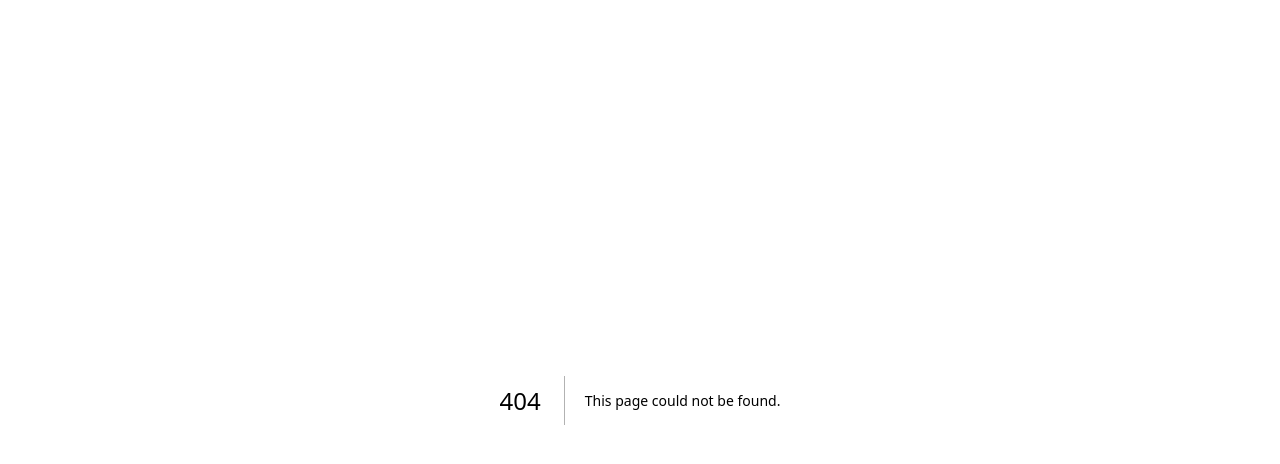
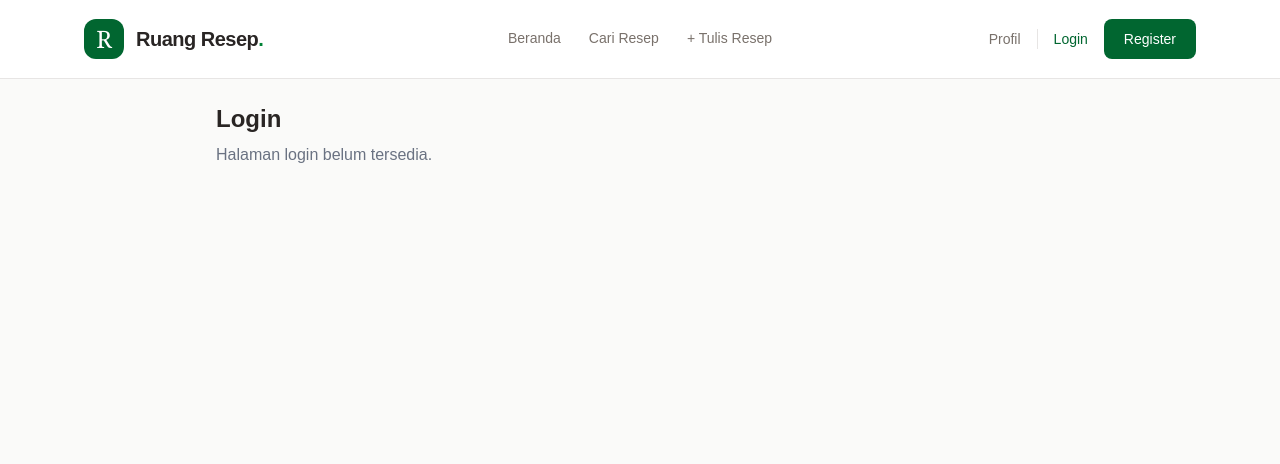
Before and after one commit to DafferNx/tubes-web-rongawi, a Next.js app: page /login in a window 1280 px wide. Before the commit this address had no page. Shown: the top 464 px of the page. Built offline with nearby package versions, Linux system fonts and the light colour scheme.

Commit message:
add: menambahkan navbar dan mengubah tampilan pencarian

```diff
--- a/src/app/globals.css
+++ b/src/app/globals.css
@@ -1,3 +1,7 @@
 @import "tailwindcss";
 
-body { margin: 0; font-family: Arial, Helvetica, sans-serif; }
+body {
+  font-family: Arial, sans-serif;
+  color: #292524;
+  background: #fafaf9;
+}
--- a/src/app/layout.js
+++ b/src/app/layout.js
@@ -1,4 +1,5 @@
 import "./globals.css";
+import Navbar from "@/components/Navbar";
 
 export const metadata = {
   title: "Forum Resep | Inspirasi masakan sehari-hari",
@@ -11,7 +12,10 @@ export default function RootLayout({ children }) {
       lang="id"
       className="h-full antialiased"
     >
-      <body className="min-h-full flex flex-col">{children}</body>
+      <body className="min-h-full flex flex-col">
+        <Navbar />
+        <main id="konten" className="flex-1">{children}</main>
+      </body>
     </html>
   );
 }
--- /dev/null
+++ b/src/app/login/page.jsx
@@ -0,0 +1,3 @@
+export default function LoginPage() {
+  return <div className="max-w-4xl mx-auto p-6"><h1 className="text-2xl font-bold mb-2">Login</h1><p className="text-gray-500">Halaman login belum tersedia.</p></div>;
+}
--- /dev/null
+++ b/src/app/profile/page.jsx
@@ -0,0 +1,3 @@
+export default function ProfilePage() {
+  return <div className="max-w-4xl mx-auto p-6"><h1 className="text-2xl font-bold mb-2">Profil</h1><p className="text-gray-500">Halaman profil belum tersedia.</p></div>;
+}
--- /dev/null
+++ b/src/app/register/page.jsx
@@ -0,0 +1,3 @@
+export default function RegisterPage() {
+  return <div className="max-w-4xl mx-auto p-6"><h1 className="text-2xl font-bold mb-2">Register</h1><p className="text-gray-500">Halaman register belum tersedia.</p></div>;
+}
--- a/src/app/search/page.jsx
+++ b/src/app/search/page.jsx
@@ -1,43 +1,43 @@
-import Link from 'next/link';
+'use client';
+import { useState } from 'react';
+
+const categories = ['Semua', 'Makanan', 'Dessert', 'Minuman'];
+const recipes = [
+  { name: 'Nasi Goreng', category: 'Makanan', image: 'photo-1512058564366-18510be2db19' },
+  { name: 'Kue Cokelat', category: 'Dessert', image: 'photo-1578985545062-69928b1d9587' },
+  { name: 'Es Lemon', category: 'Minuman', image: 'photo-1544145945-f90425340c7e' },
+];
 
 export default function SearchPage() {
+  const [search, setSearch] = useState('');
+  const [category, setCategory] = useState('Semua');
+  const results = recipes.filter((r) =>
+    r.name.toLowerCase().includes(search.toLowerCase()) &&
+    (category === 'Semua' || r.category === category)
+  );
+
   return (
-    <div className="max-w-2xl mx-auto p-6 mt-10 bg-white rounded-lg shadow-md text-black">
-      <Link href="/" className="text-blue-600 hover:underline">
-        Kembali ke Beranda
-      </Link>
-
-      <h1 className="text-2xl font-bold mt-4 mb-6">Cari Resep</h1>
-
-      <div className="space-y-4">
-        <div>
-          <label htmlFor="keyword" className="block font-semibold mb-1">
-            Nama Resep
-          </label>
-          <input
-            id="keyword"
-            type="text"
-            className="w-full border border-gray-300 p-2 rounded"
-            placeholder="Contoh: Nasi Goreng"
-          />
-        </div>
-
-        <div>
-          <label htmlFor="category" className="block font-semibold mb-1">
-            Kategori
-          </label>
-          <select id="category" className="w-full border border-gray-300 p-2 rounded">
-            <option>Semua Kategori</option>
-            <option>Makanan Berat</option>
-            <option>Dessert</option>
-            <option>Minuman</option>
-          </select>
-        </div>
-
-        <button type="button" className="w-full bg-blue-600 text-white p-3 rounded font-bold hover:bg-blue-700">
-          Cari Resep
-        </button>
+    <div className="max-w-4xl mx-auto p-6">
+      <h1 className="text-3xl font-bold text-green-800 mb-2">Cari Resep</h1>
+      <p className="text-gray-500 mb-6">Inspirasi masakan untuk harimu.</p>
+      <div className="flex flex-wrap gap-3">
+        <input aria-label="Cari resep" placeholder="Cari resep..." value={search} onChange={(e) => setSearch(e.target.value)} className="border border-gray-300 rounded-lg p-3 bg-white flex-1 min-w-0" />
+        <select aria-label="Kategori" value={category} onChange={(e) => setCategory(e.target.value)} className="border border-gray-300 rounded-lg p-3 bg-white">
+          {categories.map((c) => <option key={c}>{c}</option>)}
+        </select>
       </div>
+      <p className="text-sm text-gray-500 my-5">Riwayat contoh: Nasi Goreng · Kue Cokelat · Es Lemon</p>
+      <h2 className="text-xl font-bold mb-4">Pilihan Resep</h2>
+      <div className="grid sm:grid-cols-3 gap-4">
+        {results.map((r) => (
+          <div key={r.name} className="bg-white border border-gray-200 rounded-lg overflow-hidden">
+            {/* eslint-disable-next-line @next/next/no-img-element */}
+            <img src={`https://images.unsplash.com/${r.image}?w=400`} alt={r.name} className="w-full h-40 object-cover" />
+            <div className="p-4"><p className="text-sm text-green-700">{r.category}</p><h3 className="font-bold">{r.name}</h3></div>
+          </div>
+        ))}
+      </div>
+      {results.length === 0 && <p>Resep tidak ditemukan.</p>}
     </div>
   );
 }
--- /dev/null
+++ b/src/components/Navbar.jsx
@@ -0,0 +1,39 @@
+'use client';
+import Link from 'next/link';
+import { usePathname } from 'next/navigation';
+
+const menus = [
+  { href: '/', label: 'Beranda' },
+  { href: '/search', label: 'Cari Resep' },
+  { href: '/add-recipe', label: '+ Tulis Resep' },
+];
+
+export default function Navbar() {
+  const pathname = usePathname();
+
+  return (
+    <header className="border-b border-stone-200 bg-white">
+      <nav aria-label="Navigasi utama" className="mx-auto grid max-w-6xl grid-cols-1 items-center gap-4 px-5 pt-5 sm:grid-cols-2 lg:grid-cols-3 lg:py-4">
+        <Link href="/" className="flex items-center gap-3 justify-self-center sm:justify-self-start">
+          <span className="flex h-10 w-10 items-center justify-center rounded-xl bg-green-800 font-serif text-2xl text-white">R</span>
+          <span className="text-xl font-bold tracking-tight text-stone-800">Ruang Resep<span className="text-green-700">.</span></span>
+        </Link>
+
+        <div className="order-last flex justify-center gap-1 border-t border-stone-100 pt-2 sm:col-span-2 lg:order-none lg:col-span-1 lg:border-0 lg:p-0">
+          {menus.map((menu) => (
+            <Link key={menu.href} href={menu.href} aria-current={pathname === menu.href ? 'page' : undefined}
+              className={`whitespace-nowrap rounded-t-lg border-b-2 px-3 py-3 text-sm font-medium transition-colors lg:rounded-lg ${pathname === menu.href ? 'border-green-800 bg-green-50 text-green-800 lg:border-transparent' : 'border-transparent text-stone-500 hover:bg-stone-50 hover:text-green-800'}`}>
+              {menu.label}
+            </Link>
+          ))}
+        </div>
+
+        <div className="flex items-center justify-center gap-4 text-sm sm:justify-end">
+          <Link href="/profile" aria-current={pathname === '/profile' ? 'page' : undefined} className="border-r border-stone-200 pr-4 text-stone-500 hover:text-green-800 aria-[current=page]:text-green-800">Profil</Link>
+          <Link href="/login" aria-current={pathname === '/login' ? 'page' : undefined} className="font-medium text-stone-600 hover:text-green-800 aria-[current=page]:text-green-800">Login</Link>
+          <Link href="/register" aria-current={pathname === '/register' ? 'page' : undefined} className="rounded-lg bg-green-800 px-5 py-2.5 font-medium text-white transition-colors hover:bg-green-900">Register</Link>
+        </div>
+      </nav>
+    </header>
+  );
+}
```
